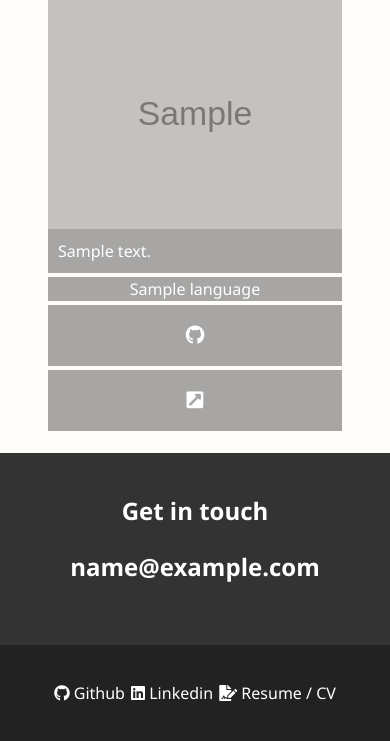
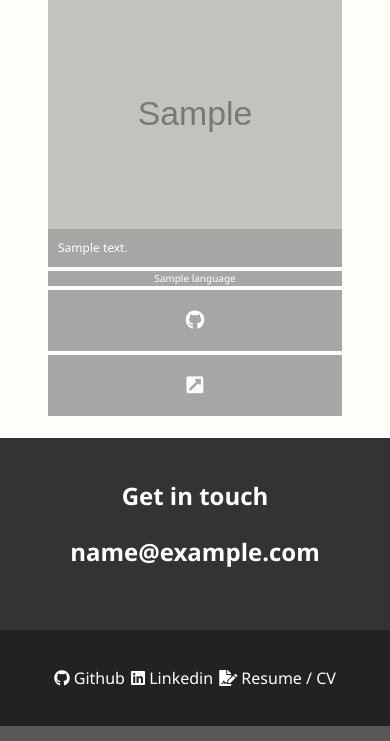
Before and after one commit to eloc0n/personal-website-v2, a Django app: page / in a window 390 px wide. Shown: the part 963-1704 px from the top of the page. Run offline with Django 3.2, Linux system fonts and the light colour scheme; tables that the repository leaves empty hold one stand-in row (values such as "Sample post"); grey boxes marked "Sample" are stand-in pictures; some libraries are stand-ins or nearby versions.

Commit message:
fixed font size on mobile

```diff
--- a/my_site/static/css/style.css
+++ b/my_site/static/css/style.css
@@ -274,4 +274,11 @@ h2 {
     .nav ul{
         font-size: 14px;
     }
+    .content-skills {
+        font-size: 10px;
+    }
+
+    .card-content p {
+        font-size: 12px;
+    }
 }
--- a/templates/index.html
+++ b/templates/index.html
@@ -55,7 +55,7 @@
                             </p>
                             <ul>
                                 {% for technology in project.technologies.all %}
-                                    <li> {{ technology }} </li>
+                                    <li class="content-skills"> {{ technology }} </li>
                                 {%endfor%}
                             </ul>
                             <a class="btn btn-card" href="{{ project.github }}"
```
